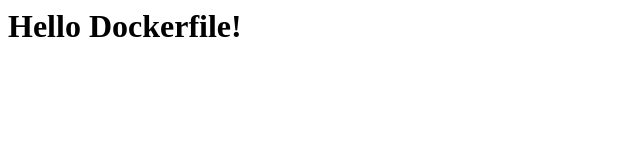
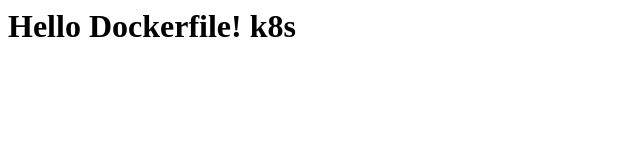
Before and after one commit to jinch888c/hellodocker, a plain HTML site: page index.html in a window 1280 px wide. Shown: the full height of the page, 0-640 px from the left. Drawn offline with Linux system fonts and the light colour scheme.

Commit message:
Update index.html

```diff
--- a/index.html
+++ b/index.html
@@ -1,3 +1,3 @@
 <html>
-    <h1>Hello Dockerfile!</h1>
+    <h1>Hello Dockerfile! k8s</h1>
 </html>
```
